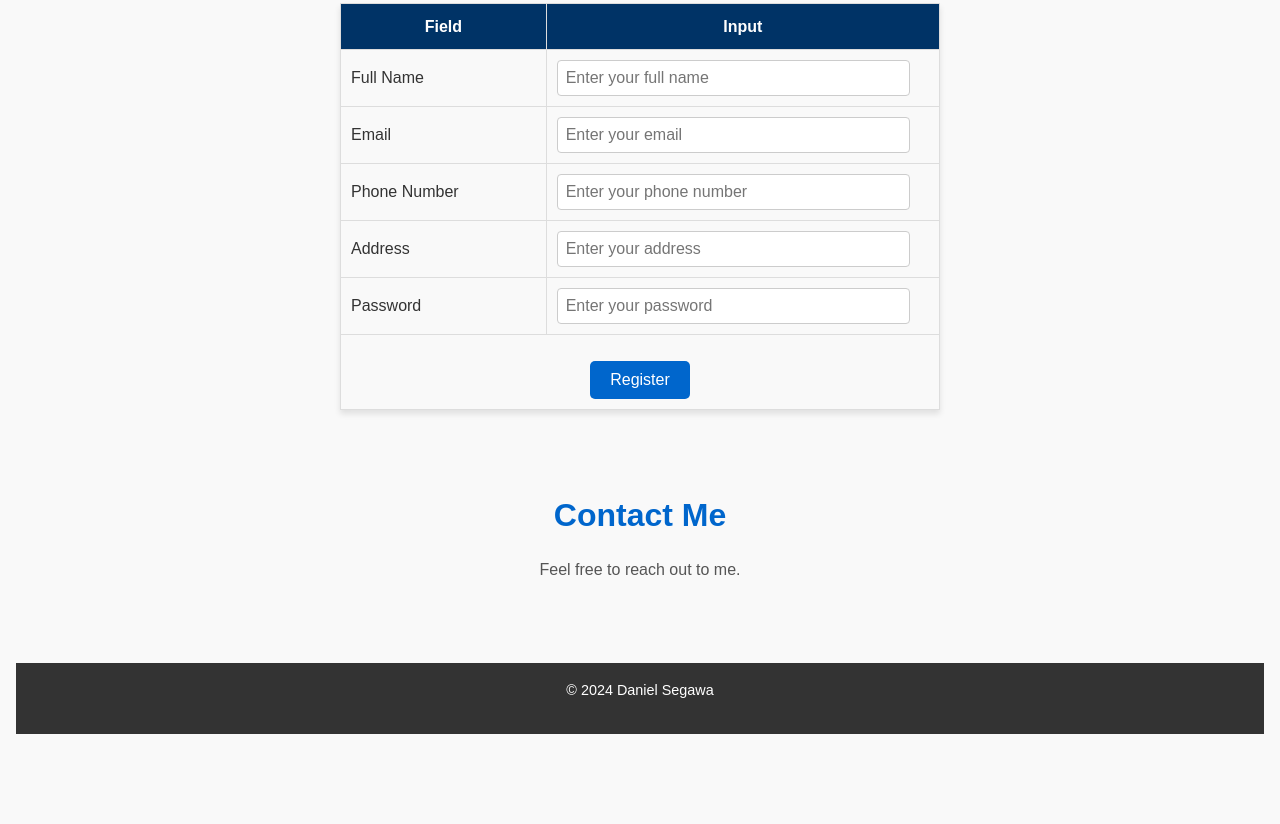
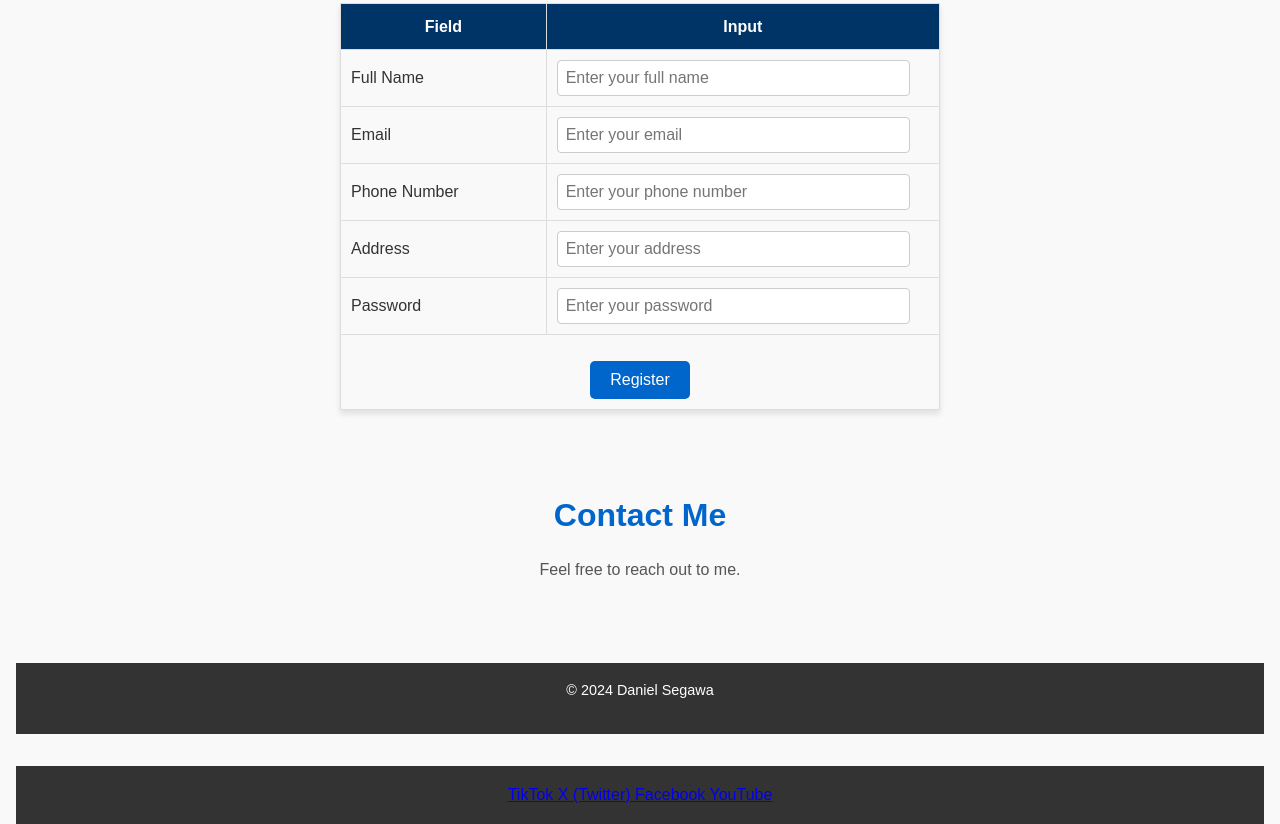
Before and after one commit to danielssegawa/Daniel70.com, a plain HTML site: page index.html in a window 1280 px wide. Shown: the part 740-1564 px from the top of the page. Before the commit the page ends 1474 px from the top, so only its background shows below. Drawn offline with Linux system fonts and the light colour scheme.

Commit message:
Update index.html

```diff
--- a/index.html
+++ b/index.html
@@ -86,3 +86,19 @@
     </footer>
 </body>
 </html>
+<footer>
+  <div class="social-links">
+    <a href="https://www.tiktok.com/@ssegawaDaniel" target="_blank" title="Follow me on TikTok">
+      TikTok
+    </a>
+    <a href="https://twitter.com/ssegawaDaniel" target="_blank" title="Follow me on X">
+      X (Twitter)
+    </a>
+    <a href="https://www.facebook.com/ssegawaDaniel" target="_blank" title="Follow me on Facebook">
+      Facebook
+    </a>
+    <a href="https://www.youtube.com/c/ssegawaDaniel" target="_blank" title="Subscribe to my YouTube">
+      YouTube
+    </a>
+  </div>
+</footer>
```
